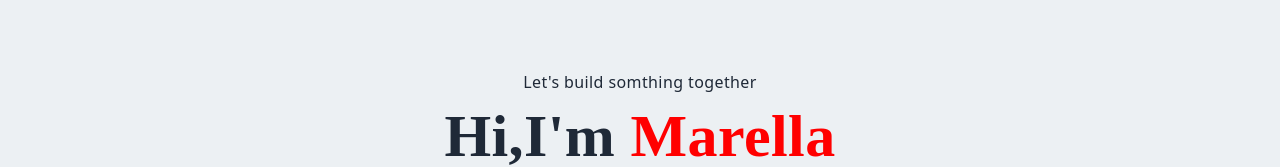
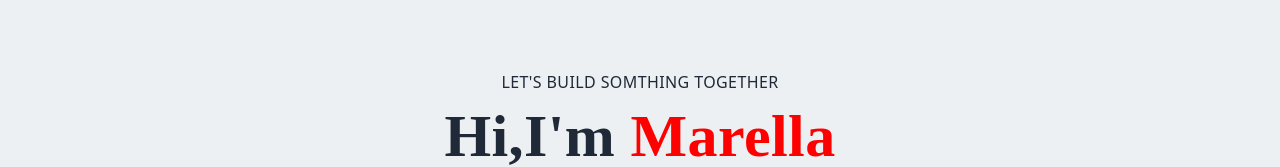
Before and after one commit to Marella-Rahal/Portfolio, a Next.js app: page / in a window 1280 px wide. Shown: the part 138-305 px from the top of the page. Built offline with nearby package versions, Linux system fonts and the light colour scheme.

Commit message:
Portfolio

```diff
--- a/components/Main.js
+++ b/components/Main.js
@@ -7,7 +7,7 @@ const Main = () => {
   return (
     <div className='pt-52 space-y-3 text-center'>
 
-        <p>
+        <p className='uppercase'>
             Let&apos;s build somthing together
         </p>
         <h1>
```
